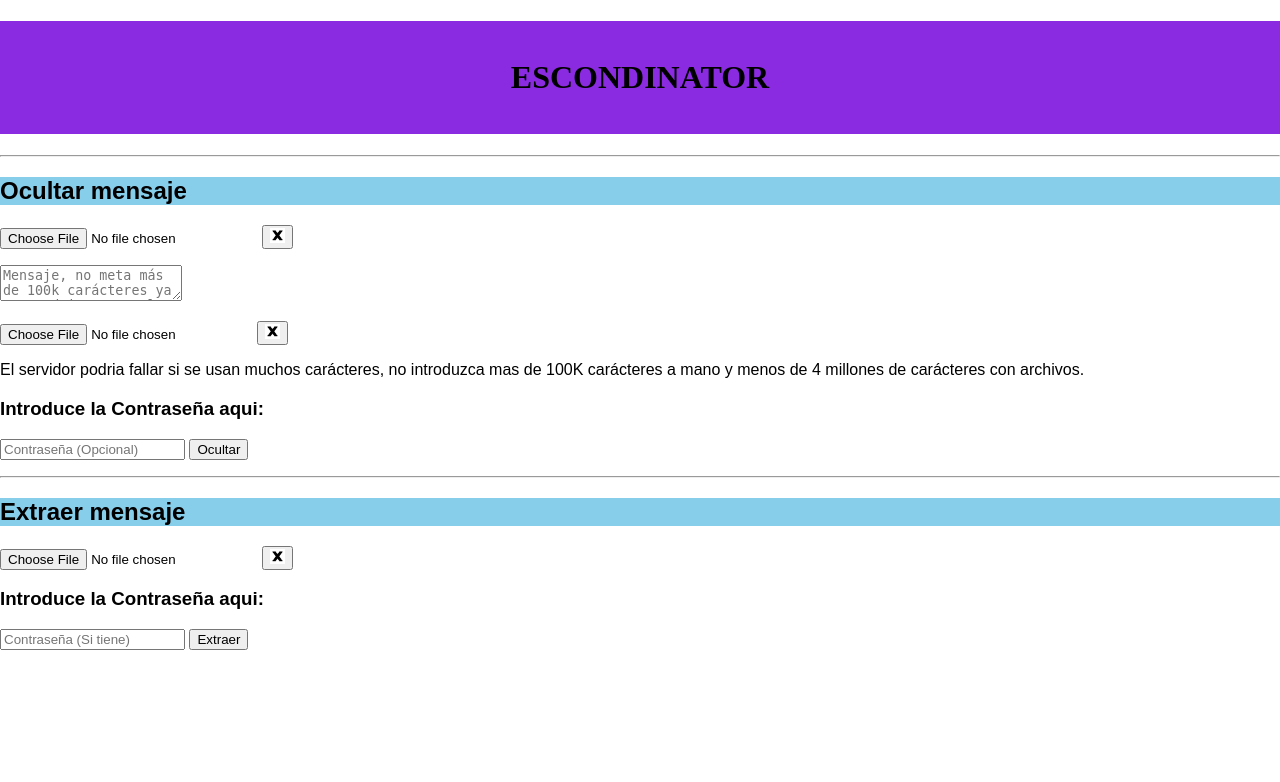
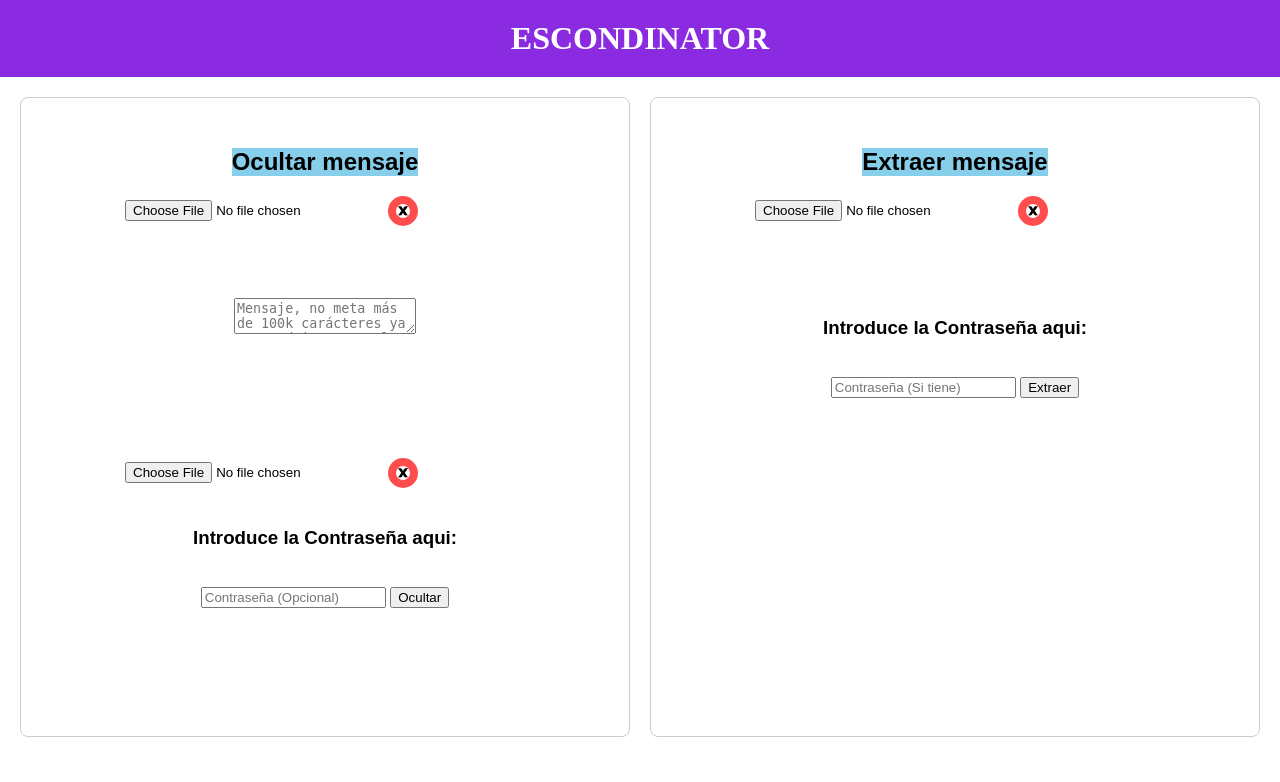
Before and after one commit to ivan-kartashov/TFG_esteganography, a Flask app: page /escondinator in a window 1280 px wide. Shown: the part 18-800 px from the top of the page. Run offline with Flask 3, Linux system fonts and the light colour scheme.

Commit message:
Añadida la previsualización de las imágenes y reorganizado el docuemento JS

```diff
--- a/static/stylesheet.css
+++ b/static/stylesheet.css
@@ -6,10 +6,11 @@ body {
 }
 
 h1 {
-    padding: 1cm;
+    margin: 0;
+    padding: 20px;
     text-align: center;
-    background-position: fixed;
     background-color: blueviolet;
+    color: white;
     font-family: 'Times New Roman', Times, serif;
 }
 
@@ -37,7 +38,6 @@ input:hover{
     font-size: 20px;
 }
 
-
 header {
     background-color: skyblue;
 }
@@ -46,14 +46,105 @@ footer {
     background-color: skyblue;
 }
 
-#soonsus {
-    width: 20vh;
-    margin-top:10px;
-    border-radius: 8px;
+.display-wrapper {
+    display: none;
+    margin-top: 10px;
+    width: fit-content;
+    height: fit-content;
+    border-radius: 12px;
+    overflow: hidden;
 }
 
-#toextract {
-    width: 40vh;
-    margin-top: 10px;
+.preview-img {
+    display: block;
+    max-width: 300px;
+    max-height: 300px;
+    object-fit: contain;
+}
+
+.layout {
+    display: grid;
+    grid-template-columns: 1fr 1fr;
+    gap: 20px;
+    padding: 20px;
+    min-height: 80vh;
+    overflow: hidden;
+    max-width: 100vw;
+}
+
+.side {
+    padding: 20px;
+    border: 1px solid #ccc;
     border-radius: 8px;
+    display: flex;
+    flex-direction: column;
+    align-items: center;
 }
+
+@media (max-width: 768px) {
+    .layout {
+        grid-template-columns: 1fr;
+        height: auto;
+    }
+}
+
+
+form {
+    display: flex;
+    flex-direction: column;
+    gap: 10px;
+    width: 100%;
+    max-width: 400px;
+}
+
+.preview-img {
+    max-width: 100%;
+    height: auto;
+}
+
+.input-group {
+    display: flex;
+    align-items: center;
+    gap: 10px;
+    width: 100%;
+}
+
+.btn-clear {
+    background-color: #ff4d4d;
+    border: none;
+    width: 30px;
+    height: 30px;
+    border-radius: 50%;
+    display: flex;
+    justify-content: center;
+    align-items: center;
+    cursor: pointer;
+    flex-shrink: 0;
+    transition: background 0.2s;
+    padding: 0;
+}
+
+.btn-clear:hover {
+    background-color: #ff1a1a;
+}
+
+.btn-clear img {
+    width: 14px;
+    height: 14px;
+    border-radius: 50%;
+}
+
+.side {
+    display: flex;
+    flex-direction: column;
+    align-items: center;
+    padding: 30px;
+}
+
+form {
+    display: flex;
+    flex-direction: column;
+    align-items: center;
+    width: 100%;
+    gap: 20px;
+}
--- a/templates/escondinator.html
+++ b/templates/escondinator.html
@@ -10,27 +10,38 @@
     </head>
 
     <body>
+
         <header>
             <a href="/">Main</a>
             <a href="#">blank</a>
         </header>
         <h1>ESCONDINATOR</h1>
-        <hr>
+        <div class="main-container layout">
+            <div class="side hide-side">
             <h2>Ocultar mensaje</h2>
             <form action="/hide" method="post" enctype="multipart/form-data" id="hideForm" > <!--Para sebas, en action indicira que ruta de aplicación llamamos, acción que será post ya que el usuario envia la imágen, mensaje y contraseña hacia nuestra aplicación y luego el enctype permite que el usuario envie imágenes-->
-                <input type="file" name="imagen" id="imagenInput" required :hover>
-                <img id="soonsus" src="">
-                <button type="button" onclick="quitarimgseleccionadahide()"><img src="static\assets\images\pictograma-x_764382-13928.png" alt="" width="15" height="15"></button>
+                <div class="display-wrapper" id="hidebox">
+                    <img id="soonsus" src="" class="preview-img">
+                </div>
+                <div class="input-group">
+                    <input type="file" name="imagen" id="imagenInput" required>
+                    <button type="button" class="btn-clear" onclick="quitarimgseleccionadahide()">
+                        <img src="static/assets/images/pictograma-x_764382-13928.png" alt="Eliminar">
+                    </button>
+                </div>
                 <p id="TextCapacity"></p> <!--En este caso le pasaremos al usuario la variable max_chars desde el JS-->
                 <textarea name="mensaje" id="mensajeInput" placeholder="Mensaje, no meta más de 100k carácteres ya que podria cargar los recursos del servidor, si necesita meter más utilice la opción de archivo"></textarea>
                 <p id="TextRemaining"></p> <!--La cantidad de texto restante de texto disponible-->
                 <p id="TextWritten"></p> <!--Cantidad de carácteres escritos-->
+                <div class="input-group">
                     <input type="file" name="file_message" accept=".txt" id="messagefile"> <!--Aquí le permitiremos al usuario introducir archivos .txt-->
-                <button type="button" onclick="quitararchivoinput()"><img src="static\assets\images\pictograma-x_764382-13928.png" alt="" width="15" height="15"></button>
-                <p>El servidor podria fallar si se usan muchos carácteres, no introduzca mas de 100K carácteres a mano y menos de 4 millones de carácteres con archivos.</p>
+                    <button type="button" onclick="quitararchivoinput()" class="btn-clear"><img src="static\assets\images\pictograma-x_764382-13928.png" alt="" width="15" height="15"></button>
+                </div>
                 <h3>Introduce la Contraseña aqui:</h3>
+                <div class="sub extract-sub">
                     <input id="passwordEncode" type="password" name="password" placeholder="Contraseña (Opcional)" maxlength="250">
                     <button type="submit">Ocultar</button>
+                </div>
                 <p id="processingUnit"></p>
             </form>
 
@@ -38,29 +49,37 @@
             <h3>Hide Error:</h3>
             <p>{{ hide_error }}</p>
             {% endif %}
+            </div>
 
-        <hr>
+            <div class="side extract-side">
             <h2>Extraer mensaje</h2>
             <form action="/extract" method="post" enctype="multipart/form-data">
+                <div class="display-wrapper" id="extractbox">
+                    <img id="toextract" src="" class="preview-img">
+                </div>
+                <div class="input-group">
                     <input type="file" name="imagen" required id="imagenInputExt">
-                <img id="toextract" src="">
-                <button type="button" onclick="quitarimgseleccionadaextract()"><img src="static\assets\images\pictograma-x_764382-13928.png" alt="" width="15" height="15"></button>
+                    <button type="button" onclick="quitarimgseleccionadaextract()" class="btn-clear"><img src="static\assets\images\pictograma-x_764382-13928.png" alt="" width="15" height="15"></button>
+                </div>
                 <p></p>
                 <h3>Introduce la Contraseña aqui:</h3>
+                <div class="sub extract-sub">
                     <input type="password" name="password" placeholder="Contraseña (Si tiene)">
                     <button type="submit">Extraer</button>
+                </div>
             </form>
 
 
+
+            </div>
+        </div>
         {% if mensaje_extraido %}
             <h3 class="extracted_message">Mensaje Extraido:</h3> <!--Aquí se utiliza Jinja2 para pasarle la variable al html SOLAMENTE si esta no esta vacia, o sea, si el mensaje se ha extraido de verdad-->
             <p class="extracted_message">{{ mensaje_extraido }}</p>
         {% endif %}
-
         <footer>
 
         </footer>
-
     </body>
 
     <script src="/static/JS/JS_messageinfo.js">
```
Also changed, not shown: static/JS/JS_messageinfo.js (+61 -20 lines), README.md. Lines whose indentation alone changed are shown as unchanged.
